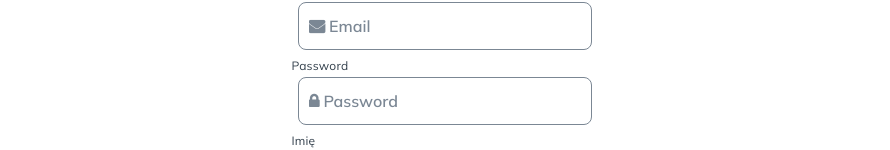
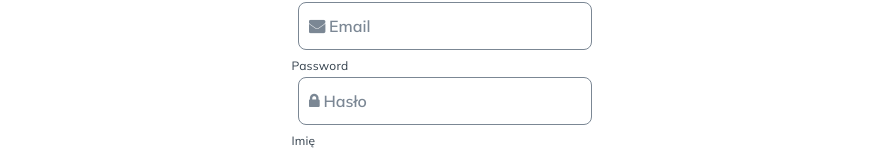
Before and after one commit to CC2021-WBL/GOOD-BOI-Application, a React (Create React App) app: page /register in a window 1280 px wide. Shown: the part 118-268 px from the top of the page, without its empty margins (195-1085 px from the left). Built offline with nearby package versions, Linux system fonts and the light colour scheme.

Commit message:
- Minor style and text changes

```diff
--- a/src/Pages/RegistrationPage/RegistrationPage.js
+++ b/src/Pages/RegistrationPage/RegistrationPage.js
@@ -41,7 +41,7 @@ const RegistrationPage = () => {
           htmlFor="password"
           type="password"
           id="password"
-          placeholder="&#xf023; Password"
+          placeholder="&#xf023; Hasło"
           required
           value={password}
           onChange={(event) => setPassword(event.target.value)}
--- a/src/Pages/RegistrationPage/RegistrationPageStyled.js
+++ b/src/Pages/RegistrationPage/RegistrationPageStyled.js
@@ -27,7 +27,6 @@ const RegistrationPageStyled = styled.form`
 
     &::placeholder {
       color: ${COLORS.grey400};
-      left: 10px;
     }
 
     &:focus {
@@ -47,7 +46,7 @@ const RegistrationPageStyled = styled.form`
     input[type='checkbox'] {
       cursor: pointer;
       width: 30px;
-      margin: 0 10px 0 0;
+      margin: 0 10px;
       padding: 0 5px;
     }
   }
```
